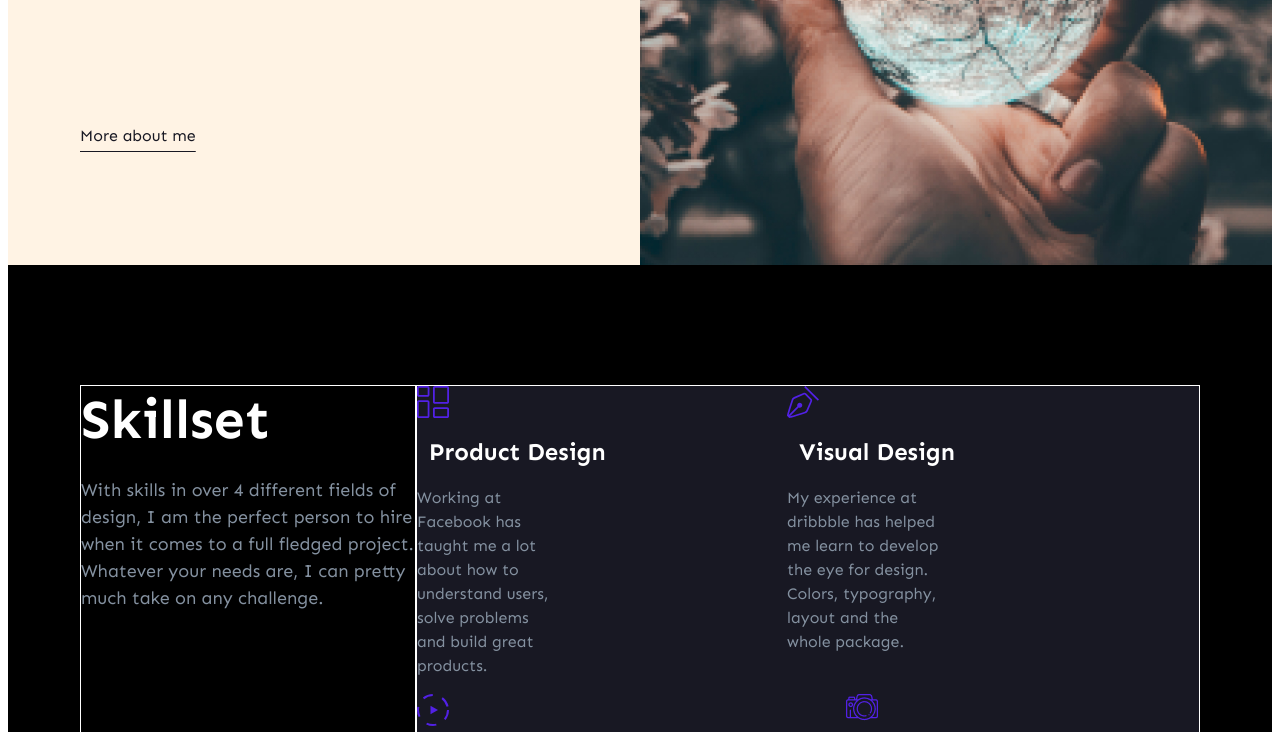
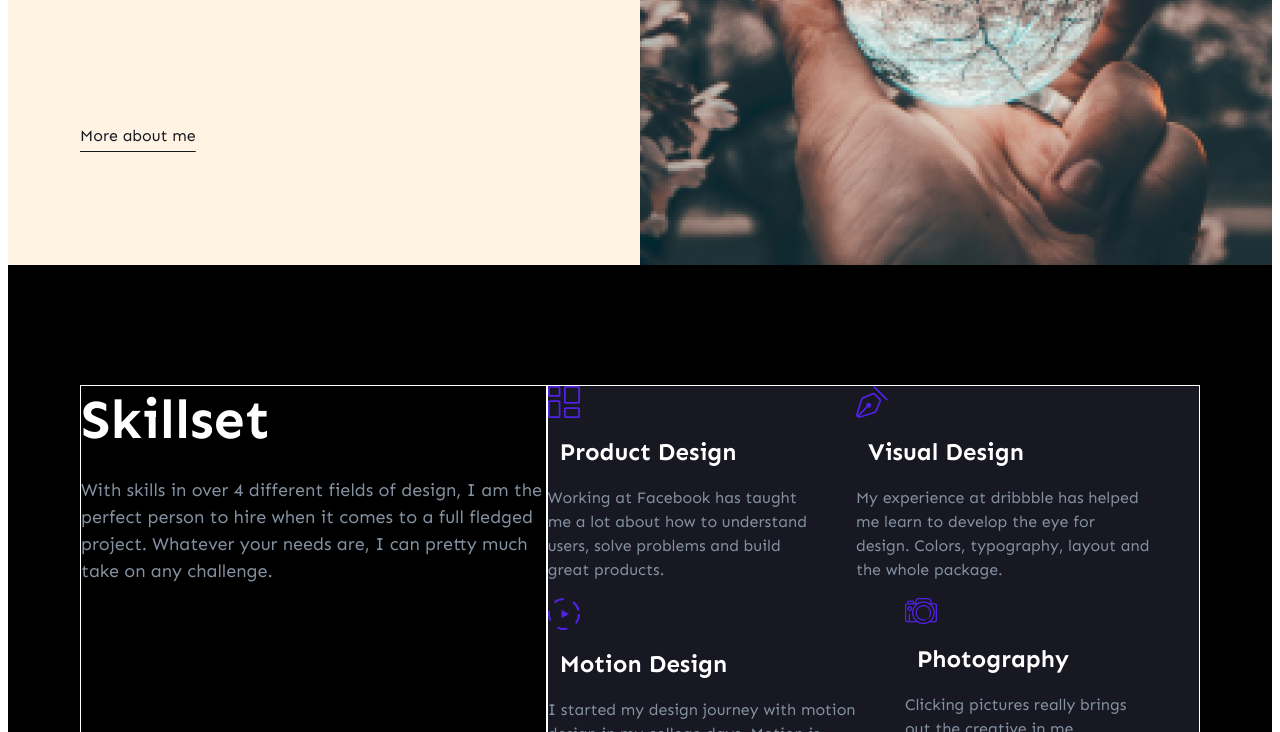
Before and after one commit to alexander-rabota96/Robert-Wiliams, a plain HTML site: page index.html in a window 1280 px wide. Shown: the part 2068-2800 px from the top of the page. Drawn offline with Linux system fonts and the light colour scheme.

Commit message:
8  Alexander

```diff
--- a/css/style.css
+++ b/css/style.css
@@ -216,7 +216,7 @@
 }
 
 .left {
-  width: 30%;
+  width: 50%;
   padding: left 48px;
   margin: top 24px;
 }
@@ -265,5 +265,4 @@
   font-size: 16px;
   line-height: 150%;
   padding-right: 48px;
-  width: 50%;
 }
```
